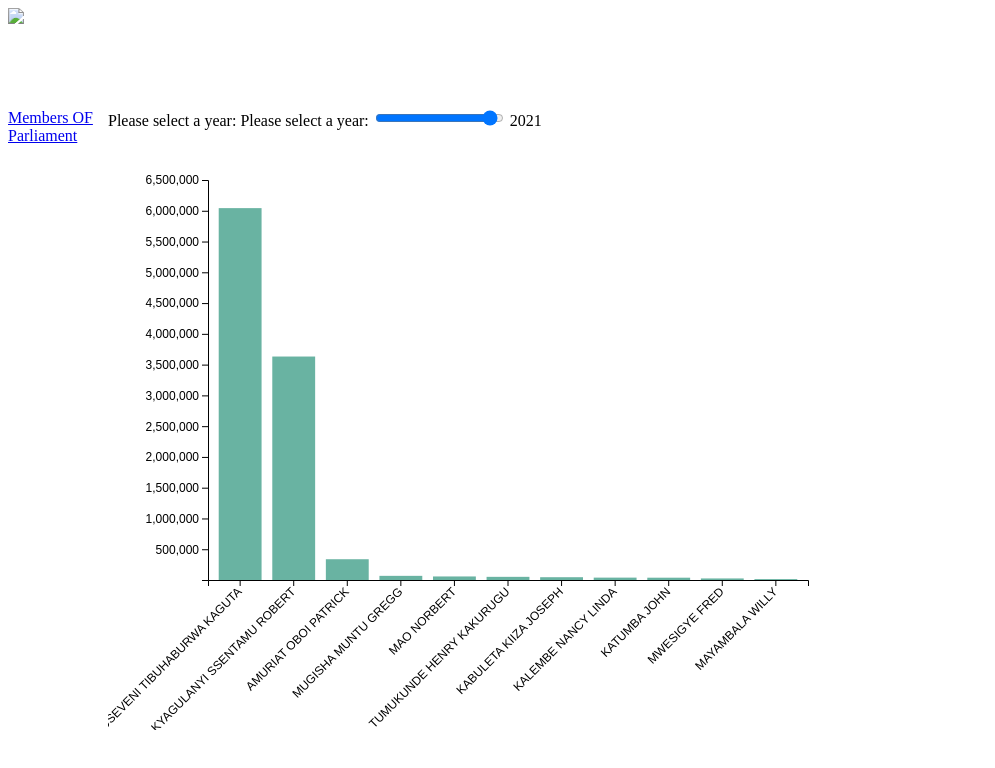
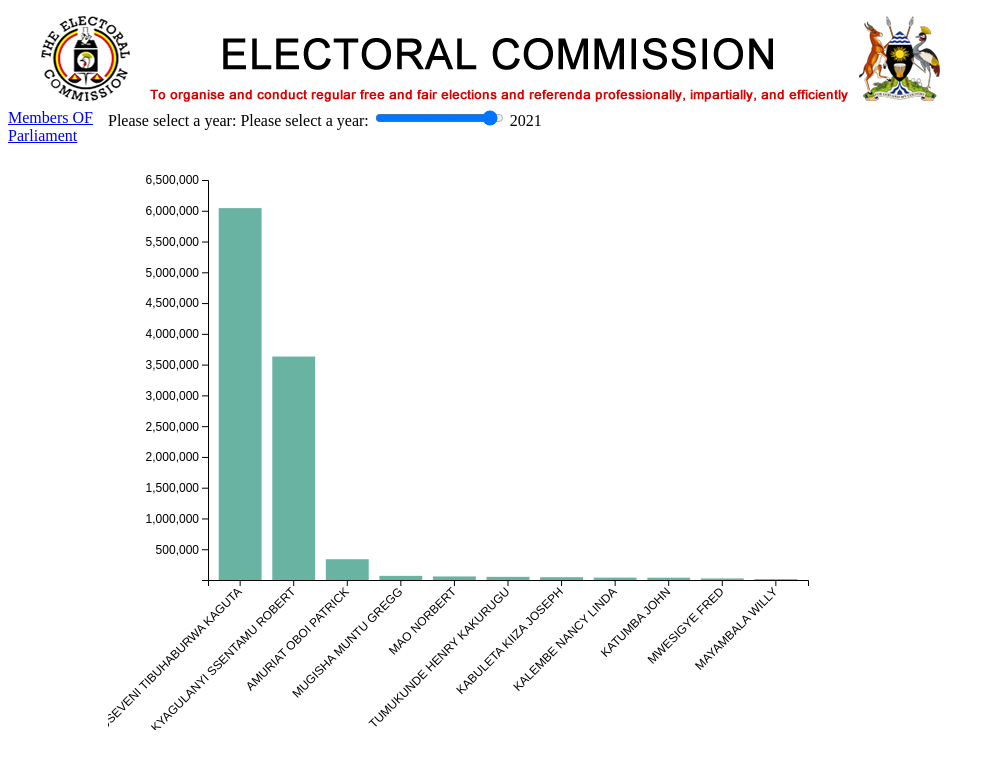
Before and after one commit to sembix/D3, a plain HTML site: page index.html in a window 1280 px wide. Shown: the whole page, without its empty margins (0-995 px from the left). Drawn offline with nearby package versions, Linux system fonts and the light colour scheme.

Commit message:
Update index.html

```diff
--- a/index.html
+++ b/index.html
@@ -9,7 +9,7 @@
 
 <body>
     <div id="header">
-        <div id="img"><img src="../D3/imgs/banner.png"></div>
+        <div id="img"><img src="../D3/banner.png"></div>
     </div>
     <div id="sidebar-left">
             <a href="mps.html">Members OF Parliament</a>
```
